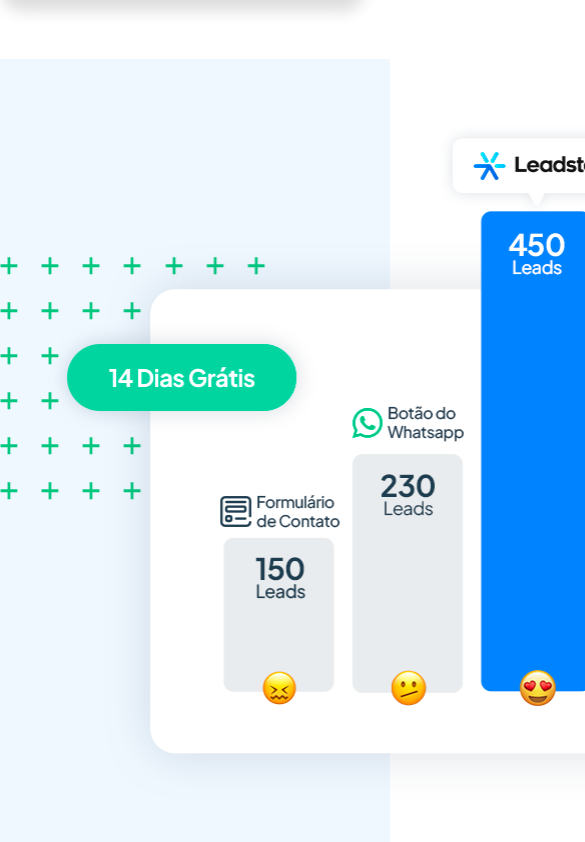
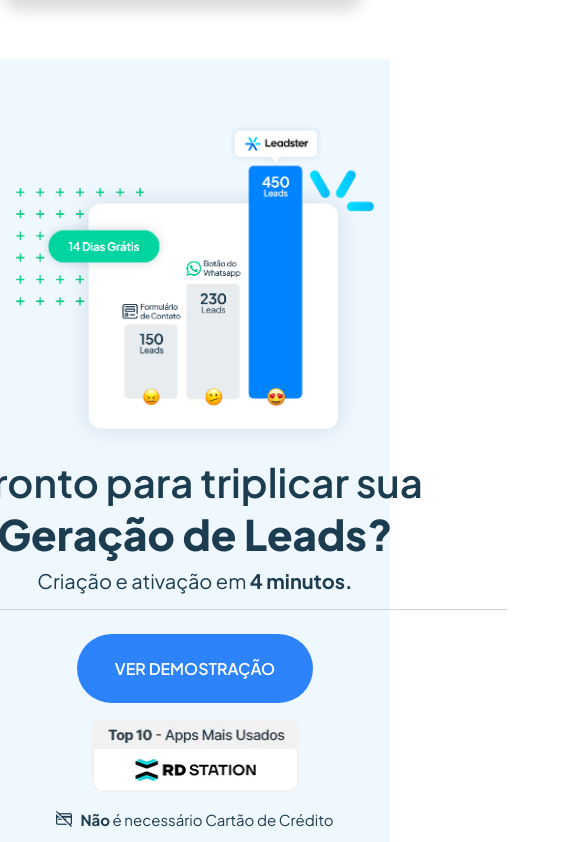
Before and after one commit to rodrigosantosdev/Leadster, a Next.js app: page / in a window 390 px wide. Shown: the part 3982-4824 px from the top of the page, 585 px wide, since content can reach past the window. Built offline with nearby package versions, Linux system fonts and the light colour scheme.

Commit message:
responsivo do component geracaoLead

```diff
--- a/app/components/GeracaoLeads/index.tsx
+++ b/app/components/GeracaoLeads/index.tsx
@@ -18,7 +18,13 @@
     <LeadsPoints>
       <LeadsContent>
         <BeneficioGratisImage>
-          <Image src="/images/comparativo_img_CTA.png" width={740} height={687} alt="Geração de Leads" />
+          <Image
+            src="/images/comparativo_img_CTA.png"
+            width={740}
+            height={687}
+            alt="Geração de Leads"
+            layout="responsive"
+          />
         </BeneficioGratisImage>
         <BeneficioGratisDesk>
           <h1>Pronto para triplicar sua</h1>
--- a/app/components/GeracaoLeads/style.ts
+++ b/app/components/GeracaoLeads/style.ts
@@ -13,12 +13,33 @@
   justify-content: space-between;
   max-width: 1440px;
   margin: 0 auto;
+
+  @media (max-width: 1200px) {
+    display: flex;
+    flex-direction: column;
+  }
 `
 
-export const BeneficioGratisImage = styled.div``
+export const BeneficioGratisImage = styled.div`
+  width: 100%;
+  max-width: 480px;
+
+  @media (max-width: 1200px) {
+    display: flex;
+    justify-content: center;
+  }
+
+  @media (max-width: 580px) {
+    padding: 0 1rem;
+  }
+`
 
 export const BeneficioGratisDesk = styled.div`
   width: 624px;
+
+  @media (max-width: 1200px) {
+    text-align: center;
+  }
 
   h1 {
     font-size: 40px;
@@ -46,6 +67,7 @@
 `
 
 export const Content = styled.div`
+
   a {
     background-color: ${colors.blue500};
     text-transform: uppercase;
@@ -63,6 +85,10 @@
   margin-top: 24px;
   transition: all 200ms ease-in;
 
+  @media (max-width: 580px) {
+    flex-direction: column;
+  }
+
   a {
     &:hover {
       background-color: ${colors.blue800};
@@ -73,8 +99,13 @@
 export const Box = styled.div`
   display: flex;
   align-items: center;
-  /* justify-content: space-between; */
   margin-top: 18px;
+
+  @media (max-width: 580px) {
+    flex-direction: column;
+    justify-content: center;
+    gap: 1rem;
+  }
 `
 
 export const Credito = styled.div`
@@ -84,6 +115,11 @@
   font-weight: 600;
   padding-right: 16px;
   border-right: 2px solid ${colors.primary};
+
+  @media (max-width: 580px) {
+    border-right: 0;
+    padding-right: 0;
+  }
 
   p {
     font-size: 15px;
@@ -102,6 +138,10 @@
   gap:8px;
   padding-left: 16px;
 
+  @media (max-width: 580px) {
+    padding-left:0;
+  }
+
   p {
     font-size: 15px;
     font-weight: 400;
```
